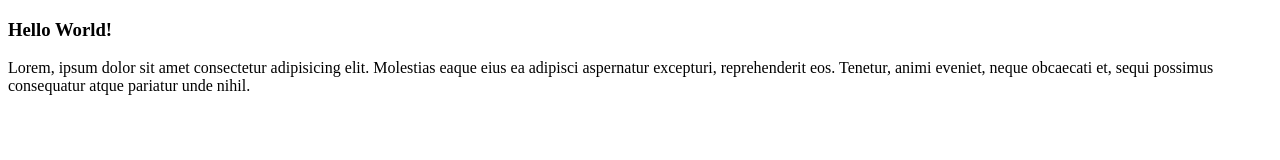
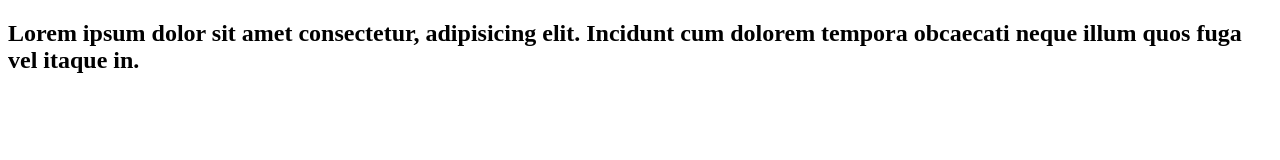
Before and after one commit to aminulislam92/second-website, a plain HTML site: page index.html in a window 1280 px wide. Drawn offline with Linux system fonts and the light colour scheme.

Commit message:
h2 tage only

```diff
--- a/index.html
+++ b/index.html
@@ -6,11 +6,8 @@
     <title>Document</title>
 </head>
 <body>
-    <h3>
-        Hello World!
-    </h3>
-    <p>
-        Lorem, ipsum dolor sit amet consectetur adipisicing elit. Molestias eaque eius ea adipisci aspernatur excepturi, reprehenderit eos. Tenetur, animi eveniet, neque obcaecati et, sequi possimus consequatur atque pariatur unde nihil.
-    </p>
+    <h2>
+        Lorem ipsum dolor sit amet consectetur, adipisicing elit. Incidunt cum dolorem tempora obcaecati neque illum quos fuga vel itaque in.
+    </h2>
 </body>
 </html>
```
